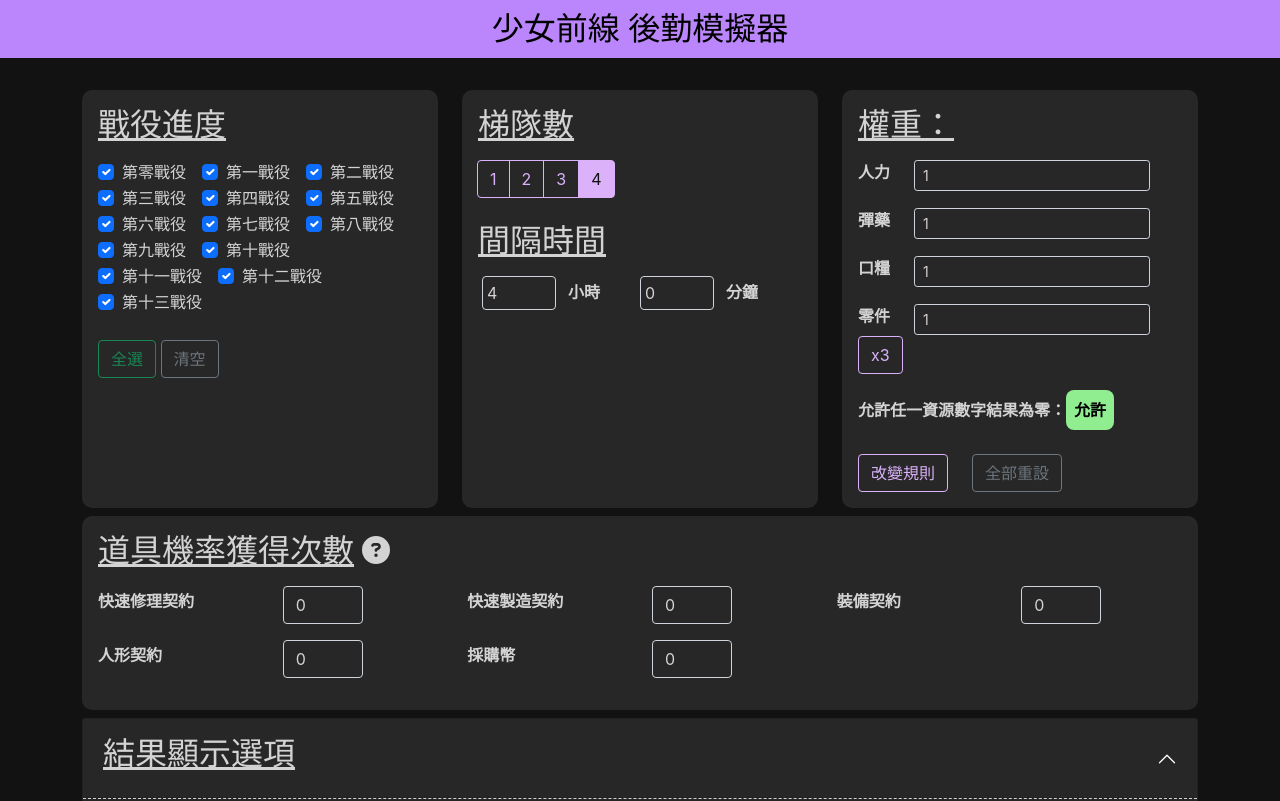
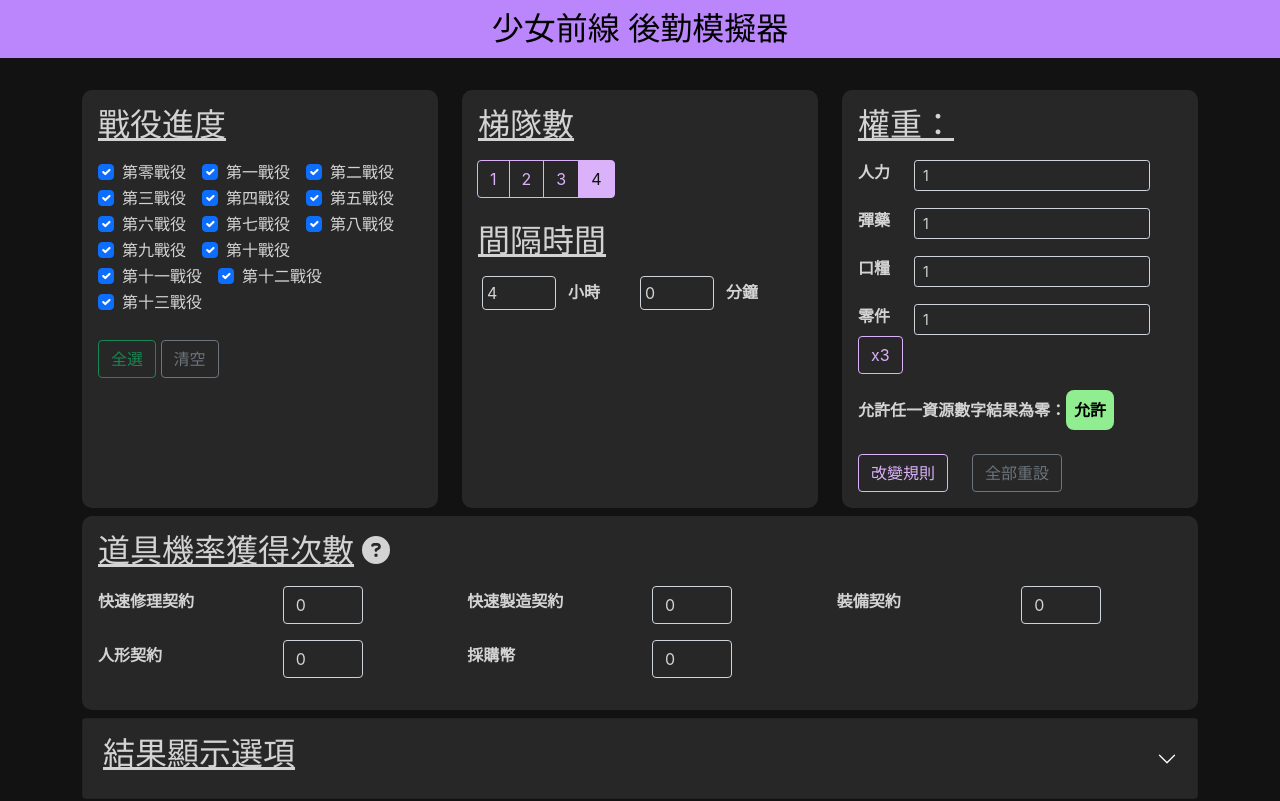
Before and after one commit to dark-person/Logistic-Support-Calculator-v3, a React (Create React App) app: page / in a window 1280 px wide. Shown: the top 801 px of the page. Built offline with nearby package versions, Linux system fonts and the light colour scheme.

Commit message:
Improve Display Menu

```diff
--- a/src/App.js
+++ b/src/App.js
@@ -249,7 +249,7 @@ function App() {
             token={token} handler={handleItemChange}/>
         </Row>
         <Row className="h-100">
-          <Accordion defaultActiveKey="0">
+          <Accordion>
             <Accordion.Item className="dark-grid" eventKey="0">
               <Accordion.Header className="dark-grid"><h2 className="grid-title">結果顯示選項</h2></Accordion.Header>
               <Accordion.Body>
--- a/src/ItemMenu.js
+++ b/src/ItemMenu.js
@@ -34,7 +34,6 @@ function ItemInputCol({label, state, handler}) {
 
 function ItemMenu({quickRestoration, quickProduction, dollContract, equipmentContract, token, handler}) {
     const [showModal, setShowModal] = useState(false)
-
 
     return(
         <div className="grid">
```
